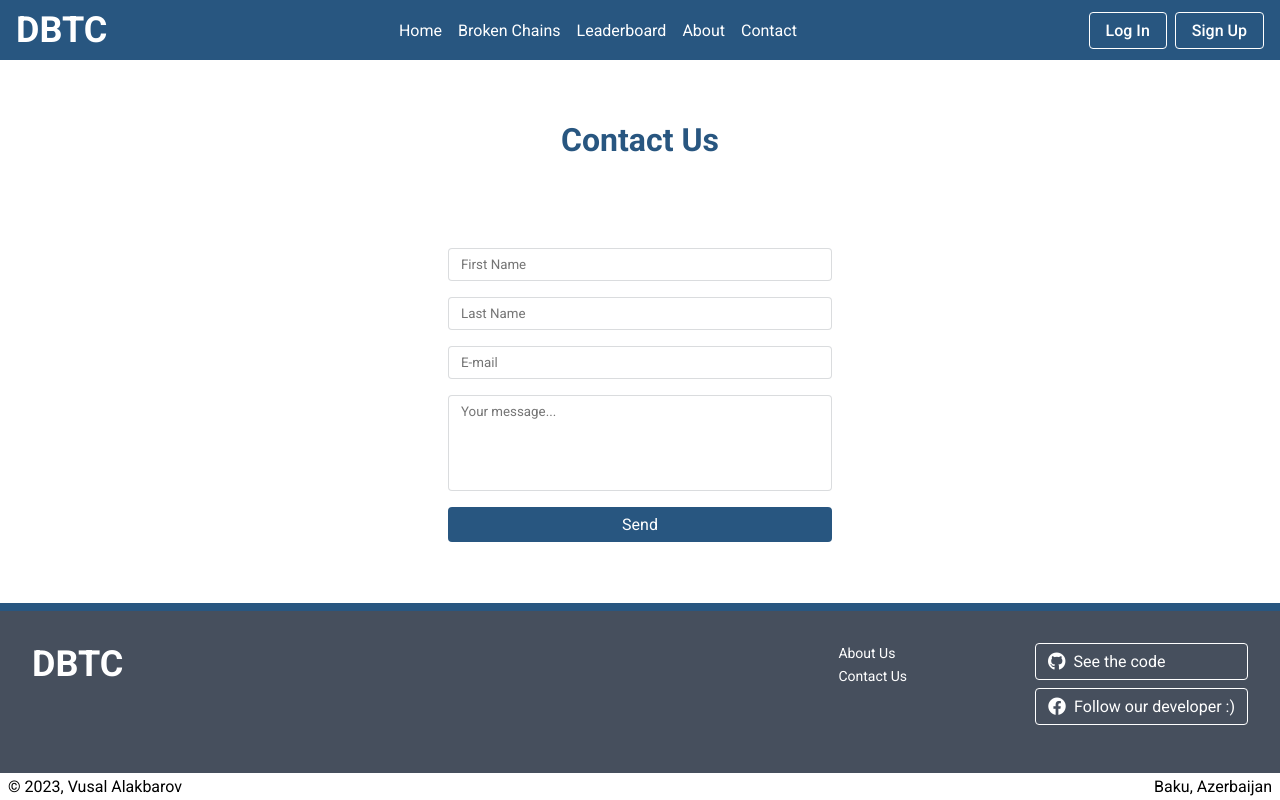
After one commit to iamvusalalakbarov/dbtc, a PHP site: page /contact.html in a window 1280 px wide. The commit adds this page. Run offline with PHP 8.4, Linux system fonts and the light colour scheme.

Commit message:
Created Contact page.

```diff
--- /dev/null
+++ b/contact.html
@@ -0,0 +1,106 @@
+<!DOCTYPE html>
+<html lang="en">
+  <head>
+    <meta charset="UTF-8" />
+    <meta http-equiv="X-UA-Compatible" content="IE=edge" />
+    <meta name="viewport" content="width=device-width, initial-scale=1.0" />
+    <title>Don't Break The Chain</title>
+    <link
+      rel="stylesheet"
+      href="https://cdnjs.cloudflare.com/ajax/libs/font-awesome/6.4.0/css/all.min.css"
+      integrity="sha512-iecdLmaskl7CVkqkXNQ/ZH/XLlvWZOJyj7Yy7tcenmpD1ypASozpmT/E0iPtmFIB46ZmdtAc9eNBvH0H/ZpiBw=="
+      crossorigin="anonymous"
+      referrerpolicy="no-referrer"
+    />
+    <link rel="stylesheet" href="./css/style.css" />
+  </head>
+  <body>
+    <header>
+      <div class="logo">
+        <a href="#">DBTC</a>
+      </div>
+
+      <nav>
+        <ul>
+          <li>
+            <a href="#">Home</a>
+          </li>
+          <li>
+            <a href="#">Broken Chains</a>
+          </li>
+          <li>
+            <a href="#">Leaderboard</a>
+          </li>
+          <li>
+            <a href="#">About</a>
+          </li>
+          <li>
+            <a href="#">Contact</a>
+          </li>
+        </ul>
+      </nav>
+
+      <div class="log-buttons">
+        <a href="#">Log In</a>
+        <a href="#">Sign Up</a>
+      </div>
+    </header>
+
+    <main class="contact">
+      <h1>Contact Us</h1>
+
+      <form method="POST">
+        <input
+          type="text"
+          placeholder="First Name"
+          name="first-name"
+          required
+        />
+
+        <input type="text" placeholder="Last Name" name="last-name" required />
+
+        <input type="email" placeholder="E-mail" name="email" required />
+
+        <textarea placeholder="Your message..." name="message"></textarea>
+
+        <input type="hidden" name="submit" value="1" />
+
+        <button type="submit">Send</button>
+      </form>
+    </main>
+
+    <footer>
+      <div class="footer-top">
+        <div class="logo">
+          <a href="#">DBTC</a>
+        </div>
+
+        <ul>
+          <li>
+            <a href="#">About Us</a>
+          </li>
+          <li>
+            <a href="#">Contact Us</a>
+          </li>
+        </ul>
+
+        <div class="social-buttons">
+          <a href="https://github.com/vusal11010/dbtc" target="_blank">
+            <i class="fa-brands fa-github"></i>
+            <span>See the code</span>
+          </a>
+
+          <a href="https://www.facebook.com/vusal11010/" target="_blank">
+            <i class="fa-brands fa-facebook"></i>
+            <span>Follow our developer :)</span>
+          </a>
+        </div>
+      </div>
+
+      <div class="footer-bottom">
+        <div>&copy; 2023, Vusal Alakbarov</div>
+        <div>Baku, Azerbaijan</div>
+      </div>
+    </footer>
+  </body>
+</html>
--- a/css/style.css
+++ b/css/style.css
@@ -69,11 +69,9 @@ body header .log-buttons a:hover {
 }
 body main {
   flex: 1;
-  padding: 16px;
-}
-body main.home {
   display: grid;
   place-items: center;
+  padding: 32px 0;
 }
 body main.home h1 {
   text-align: center;
@@ -108,13 +106,6 @@ body main.home a:hover {
   color: #fff;
   background: #285680;
 }
-body main.log-in, body main.sign-up {
-  display: flex;
-  flex-direction: column;
-  justify-content: center;
-  align-items: center;
-  padding: 32px 0;
-}
 body main.log-in h3, body main.sign-up h3 {
   font-size: 24px;
   color: #285680;
@@ -138,7 +129,30 @@ body main.log-in form label input, body main.sign-up form label input {
   border: 1px solid rgba(70, 79, 93, 0.2);
   font-size: 14px;
 }
-body main.log-in form button, body main.sign-up form button {
+body main.contact h1 {
+  color: #285680;
+  margin-bottom: 32px;
+}
+body main.contact form {
+  display: flex;
+  flex-direction: column;
+  align-items: center;
+  gap: 16px;
+  width: 30%;
+}
+body main.contact form input,
+body main.contact form textarea {
+  display: inline-block;
+  width: 100%;
+  padding: 8px 12px;
+  border-radius: 4px;
+  border: 1px solid rgba(70, 79, 93, 0.2);
+}
+body main.contact form textarea {
+  height: 96px;
+  resize: none;
+}
+body main button {
   display: block;
   width: 100%;
   padding: 8px 0;
@@ -149,7 +163,7 @@ body main.log-in form button, body main.sign-up form button {
   transition: 200ms background-color ease-in;
   cursor: pointer;
 }
-body main.log-in form button:hover, body main.sign-up form button:hover {
+body main button:hover {
   background: #1e4161;
 }
 body footer .footer-top {
--- a/scss/style.scss
+++ b/scss/style.scss
@@ -87,12 +87,11 @@ body {
 
   main {
     flex: 1;
-    padding: 16px;
+    display: grid;
+    place-items: center;
+    padding: 32px 0;
 
     &.home {
-      display: grid;
-      place-items: center;
-
       h1 {
         text-align: center;
         color: $myBlue;
@@ -135,12 +134,6 @@ body {
 
     &.log-in,
     &.sign-up {
-      display: flex;
-      flex-direction: column;
-      justify-content: center;
-      align-items: center;
-      padding: 32px 0;
-
       h3 {
         font-size: 24px;
         color: $myBlue;
@@ -168,6 +161,37 @@ body {
             font-size: 14px;
           }
         }
+      }
+    }
+
+    &.contact {
+      h1 {
+        color: $myBlue;
+        margin-bottom: 32px;
+      }
+
+      form {
+        display: flex;
+        flex-direction: column;
+        align-items: center;
+        gap: 16px;
+        width: 30%;
+
+        input,
+        textarea {
+          display: inline-block;
+          width: 100%;
+          padding: 8px 12px;
+          border-radius: 4px;
+          border: 1px solid rgba($myGray, 0.2);
+        }
+
+        textarea {
+          height: 96px;
+          resize: none;
+        }
+      }
+    }
 
     button {
         display: block;
@@ -182,8 +206,6 @@ body {
 
         &:hover {
           background: darken($myBlue, 8);
-          }
-        }
         }
       }
   }
```
Also changed, not shown: 1 other file. Lines whose indentation alone changed are shown as unchanged.
